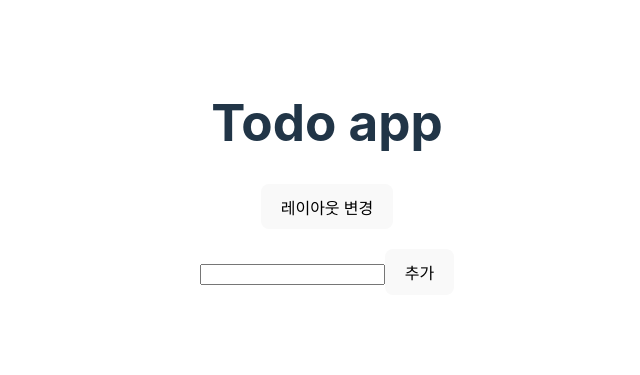
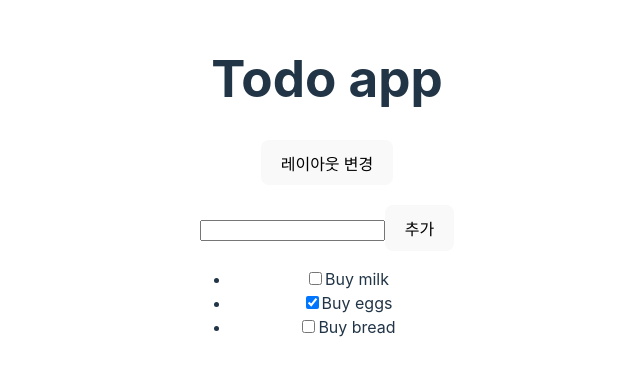
Before and after one commit to bigeye2599/react-todo-app, a React (Vite) app: page / in a window 1280 px wide. Shown: the part 225-600 px from the top of the page, without its empty margins (313-953 px from the left). Built offline with nearby package versions, Linux system fonts and the light colour scheme.

Commit message:
8-ch5-03

```diff
--- a/package.json
+++ b/package.json
@@ -11,7 +11,8 @@
   },
   "dependencies": {
     "react": "^18.2.0",
-    "react-dom": "^18.2.0"
+    "react-dom": "^18.2.0",
+    "zustand": "^4.5.4"
   },
   "devDependencies": {
     "@types/react": "^18.2.66",
--- a/src/components/TodoContainer.tsx
+++ b/src/components/TodoContainer.tsx
@@ -1,35 +1,14 @@
-import { useCallback, useState } from "react";
 import TodoInput from "./TodoInput";
 import TodoList from "./TodoList";
-import { Todo } from "../types";
+import useStore from "../useStore";
+import { useEffect } from "react";
 
 function TodoContainer() {
-  const [todos, setTodos] = useState<Todo[]>([]);
+  const { todos, addTodo, toggleTodo, fetchTodos } = useStore();
 
-  const addTodo = useCallback((newTodo: string) => {
-    setTodos((prevTodos) => [
-      ...prevTodos,
-      {
-        id: prevTodos.length + 1,
-        text: newTodo,
-        done: false,
-      },
-    ]);
-  }, []);
-
-  const toggleTodo = (id: number) => {
-    setTodos((prevTodos) =>
-      prevTodos.map((todo) => {
-        if (todo.id === id) {
-          return {
-            ...todo,
-            done: !todo.done,
-          };
-        }
-        return todo;
-      })
-    );
-  };
+  useEffect(() => {
+    fetchTodos();
+  }, [fetchTodos]);
 
   console.log("todo container rendered");
 
--- /dev/null
+++ b/src/services/todoApi.ts
@@ -0,0 +1,13 @@
+import { Todo } from "../types";
+
+export const getTodos = () => {
+  return new Promise<Todo[]>((resolve) => {
+    setTimeout(() => {
+      return resolve([
+        { id: 1, text: "Buy milk", done: false },
+        { id: 2, text: "Buy eggs", done: true },
+        { id: 3, text: "Buy bread", done: false },
+      ]);
+    }, 1000);
+  });
+};
--- /dev/null
+++ b/src/useStore.ts
@@ -0,0 +1,39 @@
+import { create } from "zustand";
+import { Todo } from "./types";
+import { getTodos } from "./services/todoApi";
+
+interface TodoState {
+  todos: Todo[];
+  addTodo: (newTodo: string) => void;
+  toggleTodo: (id: number) => void;
+  fetchTodos: () => Promise<void>;
+}
+
+const useStore = create<TodoState>()((set) => ({
+  todos: [],
+  addTodo: (newTodo) => {
+    set((state) => ({
+      todos: [
+        ...state.todos,
+        {
+          id: Date.now(),
+          text: newTodo,
+          done: false,
+        },
+      ],
+    }));
+  },
+  toggleTodo: (id) => {
+    set((state) => ({
+      todos: state.todos.map((todo) =>
+        todo.id === id ? { ...todo, done: !todo.done } : todo
+      ),
+    }));
+  },
+  fetchTodos: async () => {
+    const todos = await getTodos();
+    set({ todos });
+  },
+}));
+
+export default useStore;
```
Also changed, not shown: 1 other file (tests, documents, lock files or other folders).
